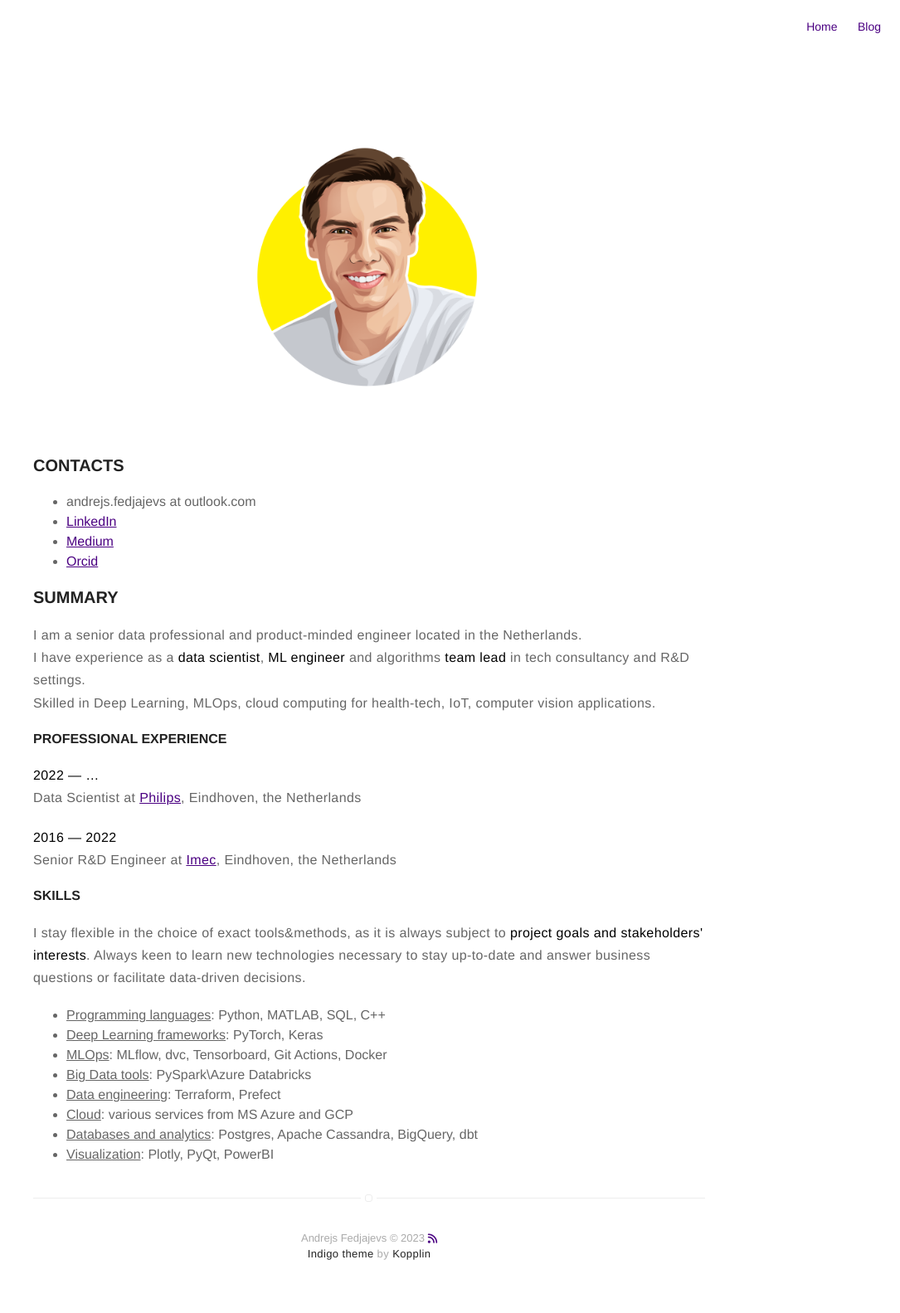
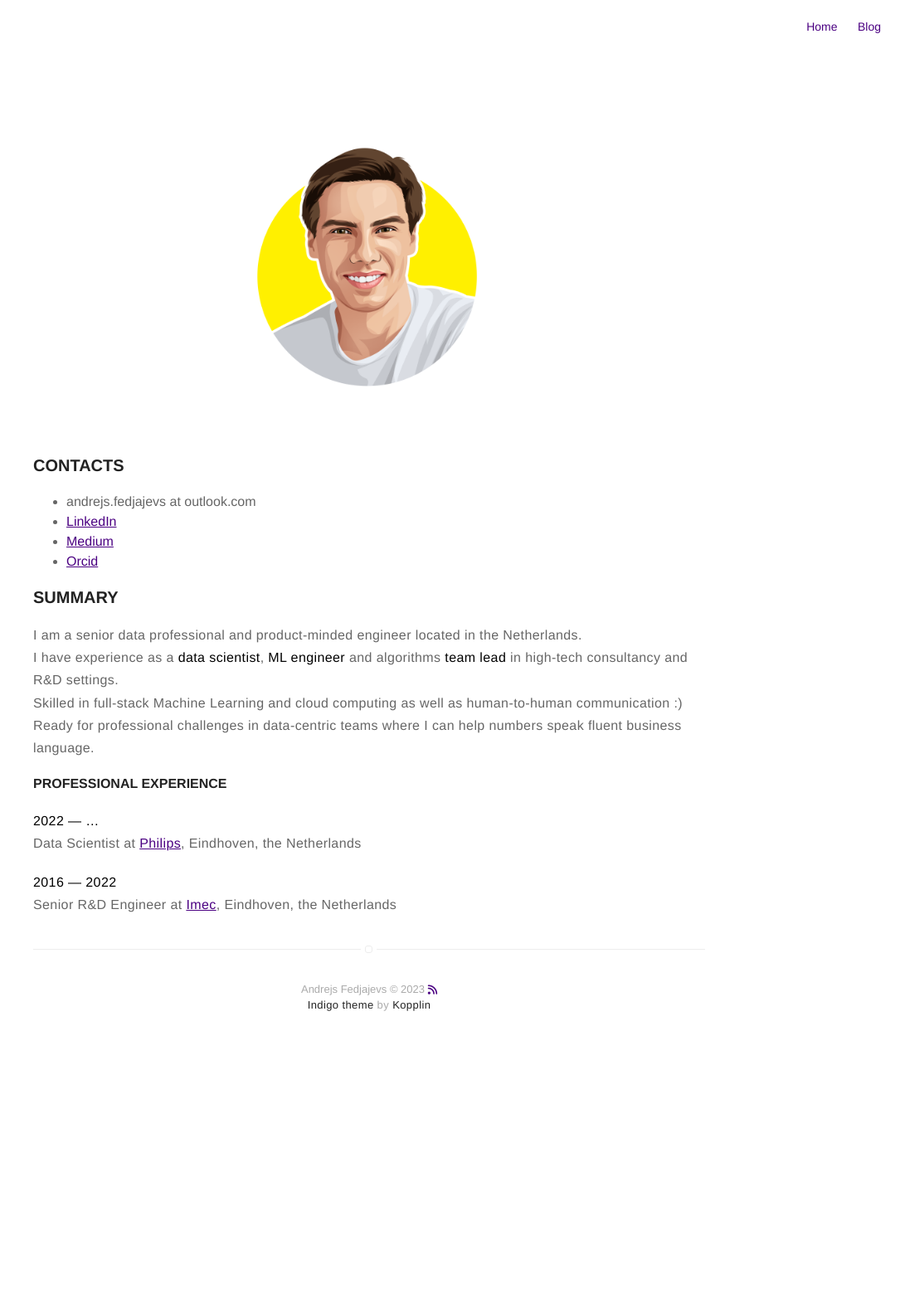
Before and after one commit to fluentnumbers/fluentnumbers.github.io, a Jekyll site: the page built from about.md, in a window 1280 px wide. Shown: the whole page at 83% size, without its empty margins (195-1280 px from the left). Built offline with Jekyll 4.4.1, drawn with Linux system fonts in a browser that asks for light colours; nearby versions of some CDN libraries; after the commit the page ends 1284 px from its top, so only the background shows below that.

Commit message:
blog and about update

```diff
--- a/about.md
+++ b/about.md
@@ -16,8 +16,9 @@ layout: page
 
 <p>
 I am a senior data professional and product-minded engineer located in the Netherlands.<br>
-I have experience as a <strong>data scientist</strong>, <strong>ML engineer</strong> and algorithms <strong>team lead</strong> in tech consultancy and R&D settings.<br>
-Skilled in Deep Learning, MLOps, cloud computing for health-tech, IoT, computer vision applications. <br>
+I have experience as a <strong>data scientist</strong>, <strong>ML engineer</strong> and algorithms <strong>team lead</strong> in high-tech consultancy and R&D settings.<br>
+Skilled in full-stack Machine Learning and cloud computing as well as human-to-human communication :)
+Ready for professional challenges in data-centric teams where I can help numbers speak fluent business language.<br>
 </p>
 
 <!---
@@ -43,22 +44,6 @@ Data Scientist at <strong><a href="https://www.philips.com/a-w/about.html">Phili
 <strong>2016 &mdash; 2022</strong><br>
 Senior R&D Engineer at <strong><a href="https://www.imec-int.com/en">Imec</a></strong>, Eindhoven, the Netherlands
 
-<h4>SKILLS</h4>
-<p>
-I stay flexible in the choice of exact tools&methods, as it is always subject to <strong>project goals and stakeholders' interests</strong>. Always keen to learn new technologies necessary to stay up-to-date and answer business questions or facilitate data-driven decisions.
-
-    <ul class="skill-list">
-        <li><u>Programming languages</u>: Python, MATLAB, SQL, C++</li>
-        <li><u>Deep Learning frameworks</u>: PyTorch, Keras</li>
-        <li><u>MLOps</u>: MLflow, dvc, Tensorboard, Git Actions, Docker</li>
-		<li><u>Big Data tools</u>: PySpark\Azure Databricks</li>
-		<li><u>Data engineering</u>: Terraform, Prefect  </li>
-        <li><u>Cloud</u>: various services from MS Azure and GCP</li>
-		<li><u>Databases and analytics</u>: Postgres, Apache Cassandra, BigQuery, dbt </li>
-        <li><u>Visualization</u>: Plotly, PyQt, PowerBI</li>
-    </ul>
-
-</p>
 
 <!---
 <h3>PROFESSIONAL INTERESTS</h3>
```
Also changed, not shown: _posts/2023-09-03-How-to-MLOps-pipeline-interview.markdown (added, +20 -0 lines), assets/uploads/blogs/MLOps-pipeline.png (added).
